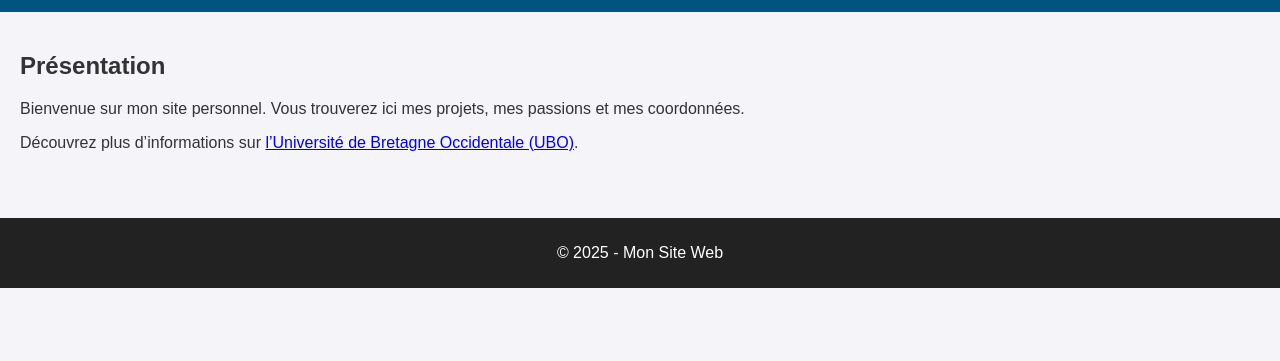
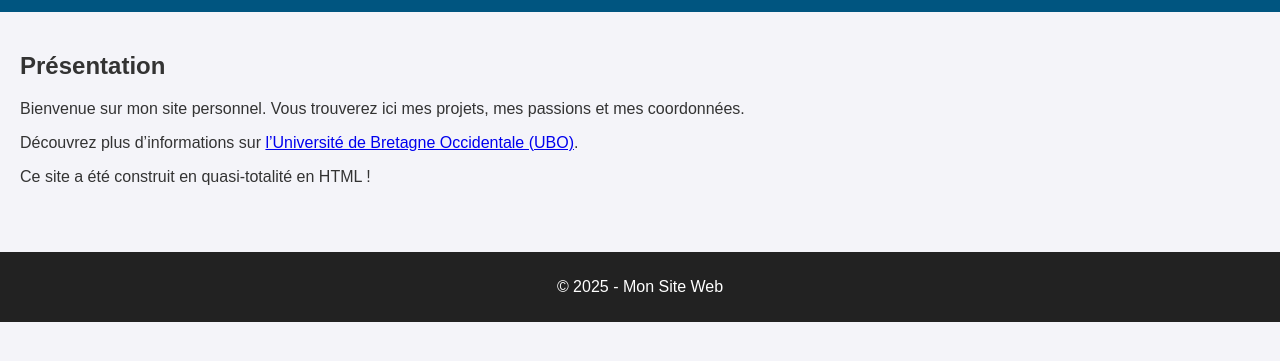
Before and after one commit to CalvezGabriel/gabrielcalvez.html, a plain HTML site: page index.html in a window 1280 px wide. Shown: the part 191-552 px from the top of the page. Drawn offline with Linux system fonts and the light colour scheme.

Commit message:
Update index.html

```diff
--- a/index.html
+++ b/index.html
@@ -32,7 +32,18 @@
     <h2>Présentation</h2>
     <p>Bienvenue sur mon site personnel. Vous trouverez ici mes projets, mes passions et mes coordonnées.</p>
     <p>Découvrez plus d’informations sur <a href="https://www.univ-brest.fr" target="_blank">l’Université de Bretagne Occidentale (UBO)</a>.</p>
+
+
+
+    <p>Ce site a été construit en quasi-totalité en HTML !<p>
   </main>
+
+
+
+
+
+
+
 
   <footer>
     <p>&copy; 2025 - Mon Site Web</p>
```
